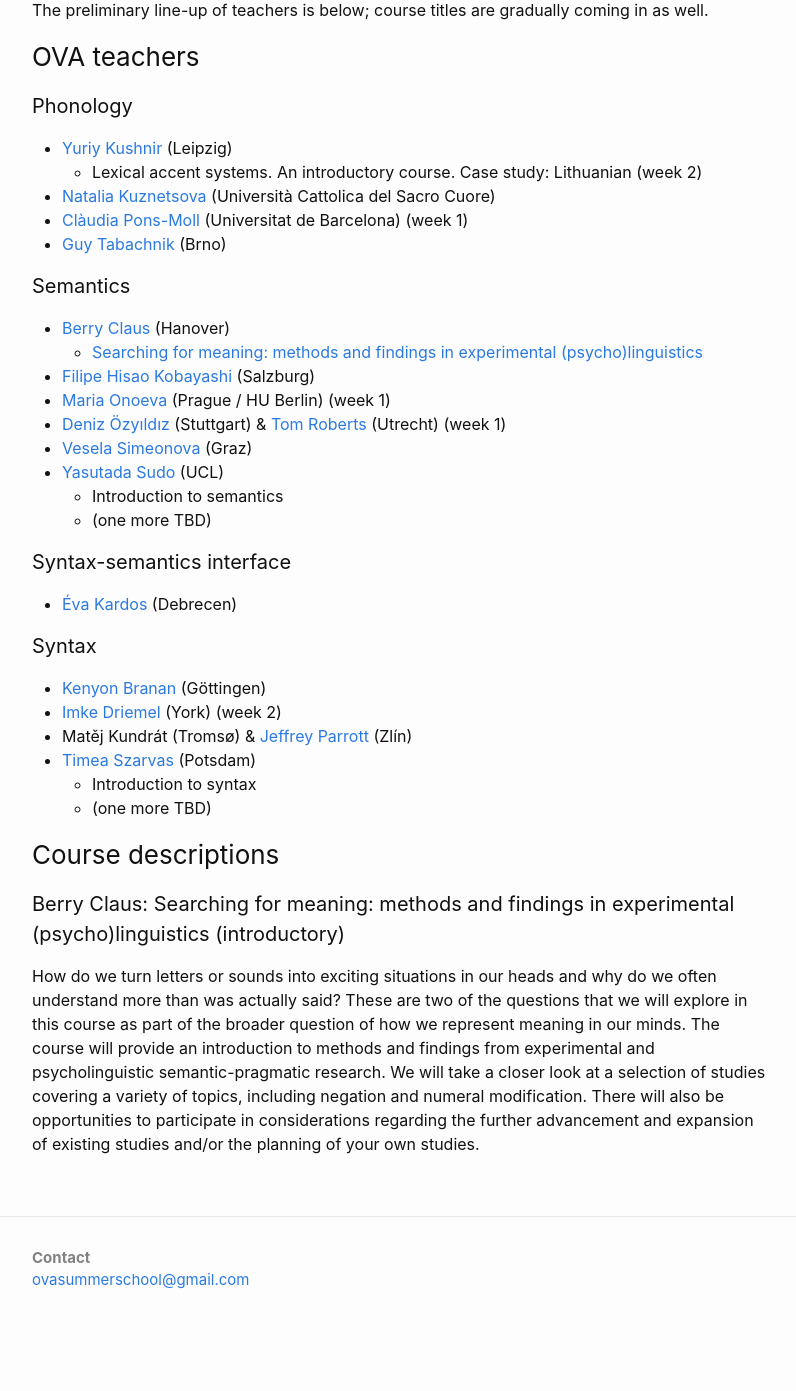
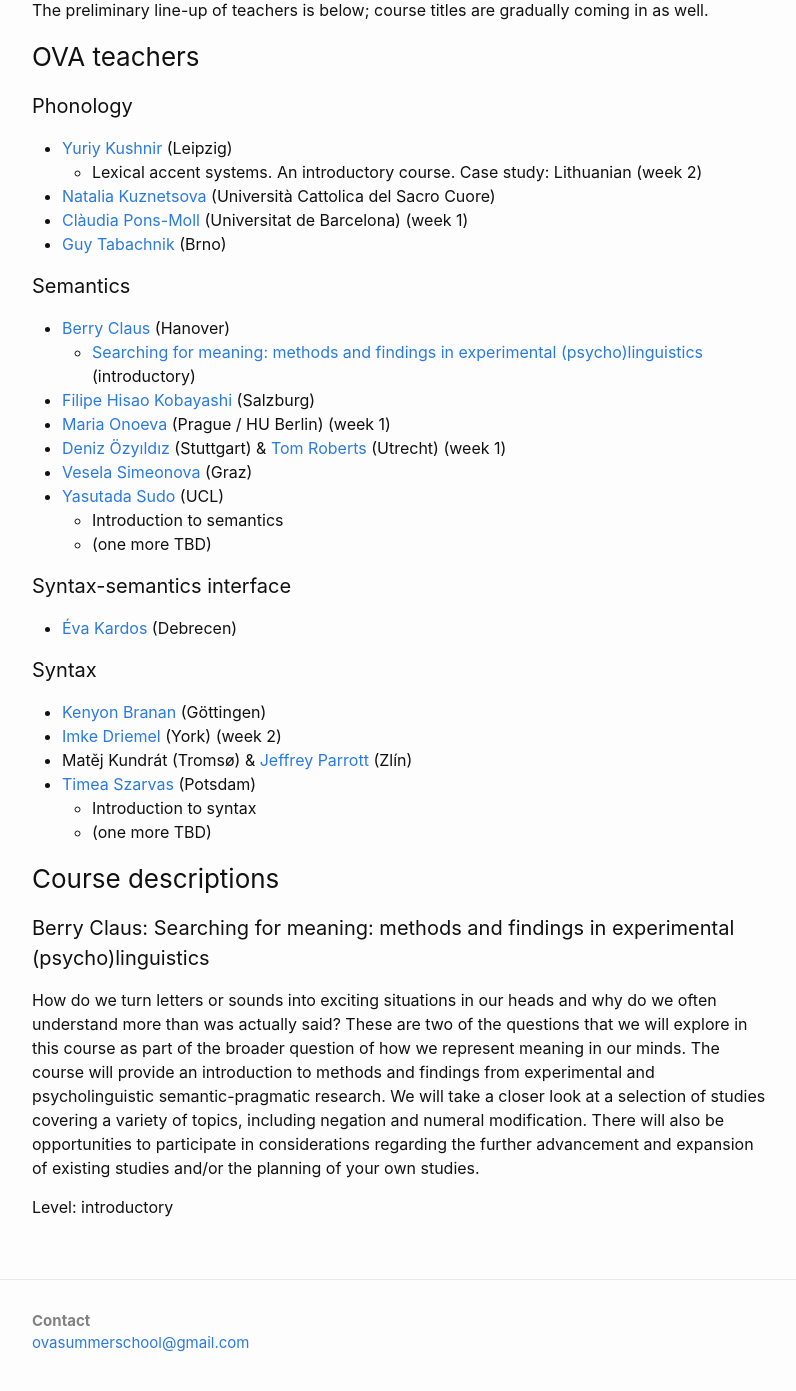
Before and after one commit to ovaschool/ovaschool.github.io, a Jekyll site: the page built from staticpages/ova2026.markdown, in a window 1280 px wide and 1400 px high, scrolled down 292 px. Shown: the top 1391 px of the window, without its empty margins (238-1034 px from the left). Built offline with Jekyll 4.4.1, drawn with Linux system fonts in a browser that asks for light colours; before the commit the page ends 1629 px from its top, so only the background shows below that.

Commit message:
Update ova2026.markdown

```diff
--- a/staticpages/ova2026.markdown
+++ b/staticpages/ova2026.markdown
@@ -26,7 +26,7 @@
 #### Semantics
 
 - [Berry Claus](https://www.germanistik.uni-hannover.de/claus) (Hanover)
-  - [Searching for meaning: methods and findings in experimental (psycho)linguistics](#berry-claus-searching-for-meaning-methods-and-findings-in-experimental-psycholinguistics-introductory)
+  - [Searching for meaning: methods and findings in experimental (psycho)linguistics](#berry-claus-searching-for-meaning-methods-and-findings-in-experimental-psycholinguistics) (introductory)
 - [Filipe Hisao Kobayashi](https://fhkobayashi.net/) (Salzburg)
 - [Maria Onoeva](https://mariaonoeva.github.io/) (Prague / HU Berlin) (week 1)
 - [Deniz Özyıldız](https://deniz.fr/) (Stuttgart) & [Tom Roberts](https://www.uu.nl/staff/TDHRoberts) (Utrecht) (week 1)
@@ -51,6 +51,8 @@
 
 ### Course descriptions
 
-#### Berry Claus: Searching for meaning: methods and findings in experimental (psycho)linguistics (introductory)
+#### Berry Claus: Searching for meaning: methods and findings in experimental (psycho)linguistics
 
 How do we turn letters or sounds into exciting situations in our heads and why do we often understand more than was actually said? These are two of the questions that we will explore in this course as part of the broader question of how we represent meaning in our minds. The course will provide an introduction to methods and findings from experimental and psycholinguistic semantic-pragmatic research. We will take a closer look at a selection of studies covering a variety of topics, including negation and numeral modification. There will also be opportunities to participate in considerations regarding the further advancement and expansion of existing studies and/or the planning of your own studies.
+
+Level: introductory
```
